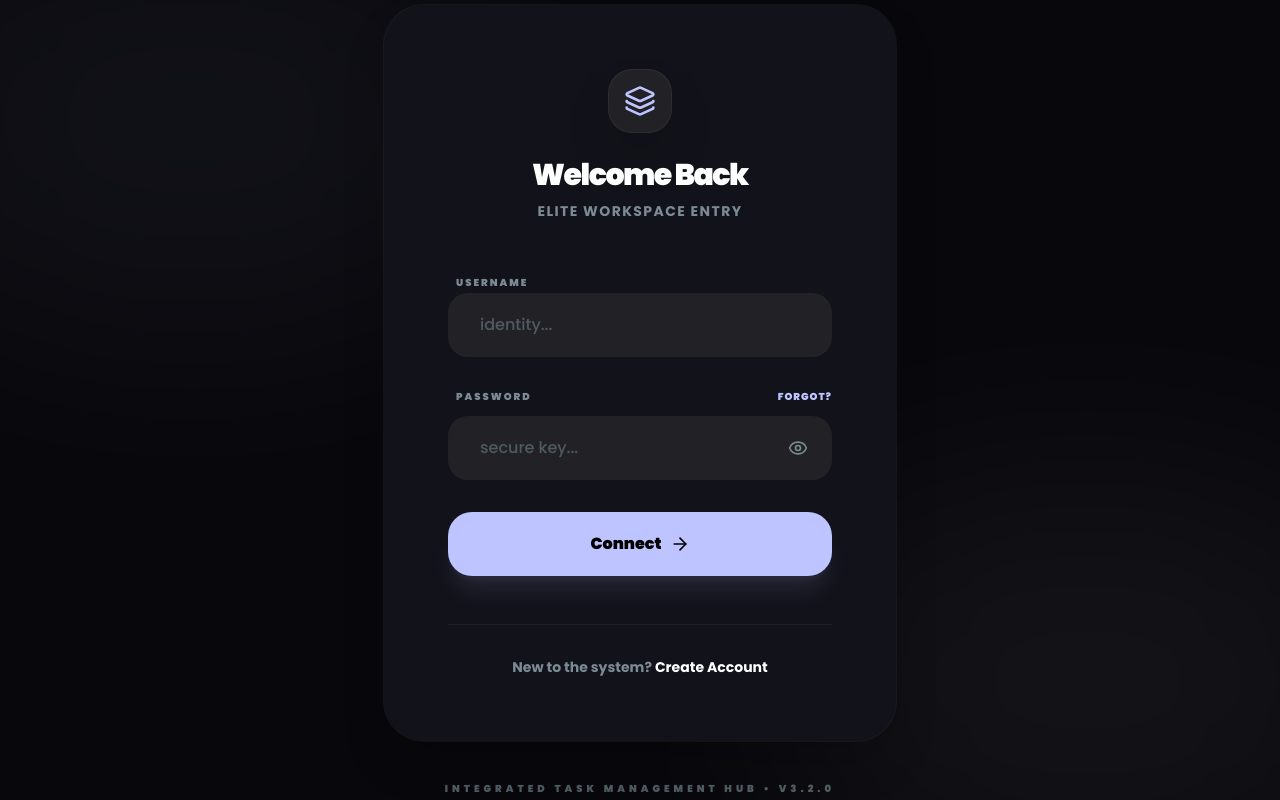
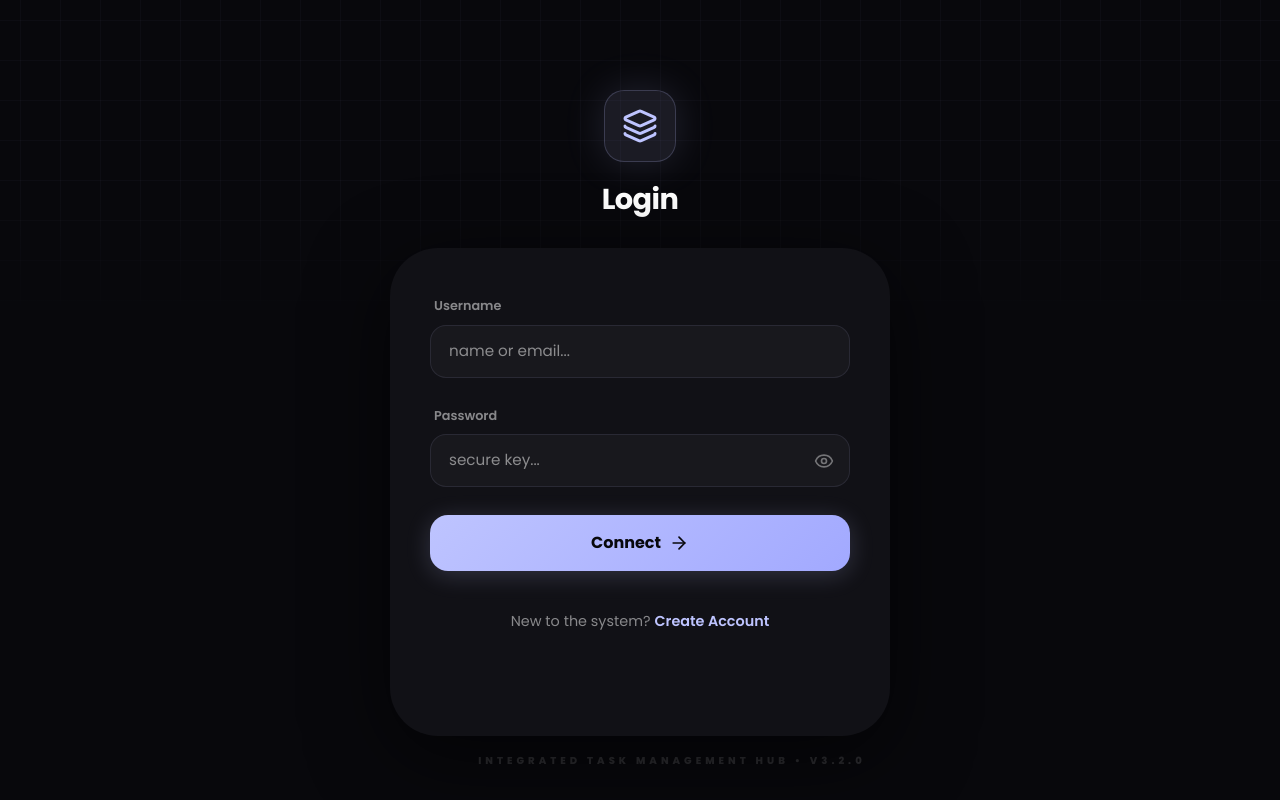
Before and after one commit to riteshkumarlenka2005/TaskManager-JAVA-, a React (Vite) app in the folder client/: page /login in a window 1280 px wide. Built offline with nearby package versions, Linux system fonts and the light colour scheme.

Commit message:
style: finalize auth redesign with curved header, purple theme and system metadata

```diff
--- a/client/src/pages/LoginPage.tsx
+++ b/client/src/pages/LoginPage.tsx
@@ -3,6 +3,7 @@ import { Link, useNavigate } from 'react-router-dom';
 import { motion, AnimatePresence } from 'framer-motion';
 import { useAuth } from '../context/AuthContext';
 import { Layers, Eye, EyeOff, ArrowRight, Loader2 } from 'lucide-react';
+import './auth.css';
 
 const LoginPage: React.FC = () => {
   const { login, loading } = useAuth();
@@ -25,73 +26,81 @@ const LoginPage: React.FC = () => {
   };
 
   return (
-    <div className="min-h-screen bg-[#08080c] text-white flex items-center justify-center relative overflow-hidden px-4 font-['Poppins']">
-      {/* Background Decorative Elements */}
-      <div className="absolute top-[-10%] left-[-10%] w-1/2 h-1/2 bg-[#BEC4FF]/5 rounded-full blur-[120px] pointer-events-none" />
-      <div className="absolute bottom-[-10%] right-[-10%] w-1/2 h-1/2 bg-white/5 rounded-full blur-[120px] pointer-events-none" />
+    <div className="auth-container">
+      <div className="auth-grid-bg" />
 
+      {/* Top Header */}
+      <motion.header
+        className="auth-header"
+        initial={{ opacity: 0, y: -20 }}
+        animate={{ opacity: 1, y: 0 }}
+        transition={{ duration: 0.6 }}
+      >
+        <div className="auth-logo-box">
+          <Layers className="w-9 h-9" />
+        </div>
+        <motion.h2
+          initial={{ opacity: 0 }}
+          animate={{ opacity: 1 }}
+          transition={{ delay: 0.3 }}
+        >
+          Login
+        </motion.h2>
+      </motion.header>
+
+      {/* Main Body */}
       <motion.div
-        initial={{ opacity: 0, scale: 0.95 }}
-        animate={{ opacity: 1, scale: 1 }}
-        transition={{ duration: 0.6 }}
-        className="w-full max-w-lg"
+        className="auth-body-wrapper"
+        initial={{ opacity: 0, y: 40 }}
+        animate={{ opacity: 1, y: 0 }}
+        transition={{ duration: 0.7, delay: 0.2 }}
       >
-        <div className="bg-[#12121a] rounded-[40px] p-10 md:p-16 shadow-2xl ring-1 ring-white/5 relative overflow-hidden">
-          {/* Brand Icon */}
-          <div className="flex flex-col items-center mb-12">
-            <div className="w-16 h-16 rounded-[24px] bg-[#222226] flex items-center justify-center border border-white/5 shadow-2xl mb-6">
-              <Layers className="w-8 h-8 text-[#BEC4FF]" />
-            </div>
-            <h1 className="text-3xl font-black tracking-tighter mb-2">Welcome Back</h1>
-            <p className="text-[#7C8B93] font-bold text-sm tracking-widest uppercase">Elite Workspace Entry</p>
-          </div>
-
+        <div className="auth-body">
           <AnimatePresence>
             {error && (
               <motion.div
-                initial={{ opacity: 0, y: -10 }}
-                animate={{ opacity: 1, y: 0 }}
-                exit={{ opacity: 0, y: -10 }}
-                className="mb-8 p-4 rounded-2xl bg-red-500/10 border border-red-500/20 text-red-400 text-sm font-bold text-center"
+                initial={{ opacity: 0, height: 0 }}
+                animate={{ opacity: 1, height: 'auto' }}
+                exit={{ opacity: 0, height: 0 }}
+                className="w-full mb-6 p-4 rounded-xl bg-red-500/10 border border-red-500/20 text-red-400 text-sm text-center"
               >
                 {error}
               </motion.div>
             )}
           </AnimatePresence>
 
-          <form onSubmit={handleSubmit} className="space-y-8">
-            <div className="space-y-3">
-              <label className="text-[10px] font-black uppercase tracking-[0.2em] text-[#7C8B93] ml-2">Username</label>
+          <form onSubmit={handleSubmit} className="auth-form">
+            <div className="auth-input-group">
+              <label className="auth-label">Username</label>
+              <div className="auth-input-wrapper">
                 <input
                   type="text"
                   value={username}
                   onChange={(e) => setUsername(e.target.value)}
-                className="w-full bg-[#222226] border-none rounded-[20px] py-5 px-8 text-white focus:ring-2 focus:ring-[#BEC4FF] transition-all placeholder:text-[#4F5B62] font-medium"
-                placeholder="identity..."
+                  className="auth-input"
+                  placeholder="name or email..."
                   required
                 />
               </div>
+            </div>
 
-            <div className="space-y-3">
-              <div className="flex justify-between items-center ml-2">
-                <label className="text-[10px] font-black uppercase tracking-[0.2em] text-[#7C8B93]">Password</label>
-                <a href="#" className="text-[10px] font-black text-[#BEC4FF] uppercase tracking-widest hover:opacity-80 transition-opacity">Forgot?</a>
-              </div>
-              <div className="relative">
+            <div className="auth-input-group">
+              <label className="auth-label">Password</label>
+              <div className="auth-input-wrapper">
                 <input
                   type={showPassword ? 'text' : 'password'}
                   value={password}
                   onChange={(e) => setPassword(e.target.value)}
-                  className="w-full bg-[#222226] border-none rounded-[20px] py-5 px-8 text-white focus:ring-2 focus:ring-[#BEC4FF] transition-all placeholder:text-[#4F5B62] font-medium pr-16"
+                  className="auth-input"
                   placeholder="secure key..."
                   required
                 />
                 <button
                   type="button"
                   onClick={() => setShowPassword(!showPassword)}
-                  className="absolute right-6 top-1/2 -translate-y-1/2 text-[#7C8B93] hover:text-white transition-colors"
+                  className="auth-toggle-pass"
                 >
-                  {showPassword ? <EyeOff className="w-5 h-5" /> : <Eye className="w-5 h-5" />}
+                  {showPassword ? <EyeOff size={20} /> : <Eye size={20} />}
                 </button>
               </div>
             </div>
@@ -99,33 +108,28 @@ const LoginPage: React.FC = () => {
             <button
               type="submit"
               disabled={loading}
-              className="w-full bg-[#BEC4FF] hover:bg-[#D6DAFF] text-black font-black py-5 rounded-[24px] transition-all shadow-xl shadow-[#BEC4FF]/10 flex items-center justify-center gap-2 group h-16"
+              className="auth-btn-primary"
             >
               {loading ? (
                 <Loader2 className="w-6 h-6 animate-spin" />
               ) : (
                 <>
-                  Connect <ArrowRight className="w-5 h-5 group-hover:translate-x-1 transition-transform" />
+                  Connect <ArrowRight size={20} />
                 </>
               )}
             </button>
           </form>
 
-          <div className="mt-12 text-center pt-8 border-t border-white/5">
-            <p className="text-[#7C8B93] text-sm font-bold">
-              New to the system?{' '}
-              <Link to="/register" className="text-white hover:text-[#BEC4FF] transition-colors">
-                Create Account
-              </Link>
+          <footer className="auth-footer">
+            <p>
+              New to the system?
+              <Link to="/register">Create Account</Link>
             </p>
-          </div>
-        </div>
-
-        {/* System Info */}
-        <div className="mt-10 text-center">
-            <p className="text-[#4F5B62] text-[10px] font-black uppercase tracking-[0.4em]">Integrated Task Management Hub • v3.2.0</p>
+          </footer>
         </div>
       </motion.div>
+
+      <p className="auth-system-info">Integrated Task Management Hub • v3.2.0</p>
     </div>
   );
 };
--- a/client/src/pages/RegisterPage.tsx
+++ b/client/src/pages/RegisterPage.tsx
@@ -3,6 +3,7 @@ import { Link, useNavigate } from 'react-router-dom';
 import { motion, AnimatePresence } from 'framer-motion';
 import { useAuth } from '../context/AuthContext';
 import { Layers, Eye, EyeOff, UserPlus, Loader2 } from 'lucide-react';
+import './auth.css';
 
 const RegisterPage: React.FC = () => {
   const { register, loading } = useAuth();
@@ -34,116 +35,124 @@ const RegisterPage: React.FC = () => {
   };
 
   return (
-    <div className="min-h-screen bg-[#08080c] text-white flex items-center justify-center relative overflow-hidden px-4 font-['Poppins']">
-      {/* Background Decorative Elements */}
-      <div className="absolute top-[-10%] right-[-10%] w-1/2 h-1/2 bg-[#BEC4FF]/5 rounded-full blur-[120px] pointer-events-none" />
-      <div className="absolute bottom-[-10%] left-[-10%] w-1/2 h-1/2 bg-white/5 rounded-full blur-[120px] pointer-events-none" />
+    <div className="auth-container">
+      <div className="auth-grid-bg" />
 
+      {/* Top Header */}
+      <motion.header
+        className="auth-header"
+        initial={{ opacity: 0, y: -20 }}
+        animate={{ opacity: 1, y: 0 }}
+        transition={{ duration: 0.6 }}
+      >
+        <div className="auth-logo-box">
+          <Layers className="w-9 h-9" />
+        </div>
+        <motion.h2
+          initial={{ opacity: 0 }}
+          animate={{ opacity: 1 }}
+          transition={{ delay: 0.3 }}
+        >
+          Sign Up
+        </motion.h2>
+      </motion.header>
+
+      {/* Main Body */}
       <motion.div
-        initial={{ opacity: 0, scale: 0.95 }}
-        animate={{ opacity: 1, scale: 1 }}
-        transition={{ duration: 0.6 }}
-        className="w-full max-w-lg"
+        className="auth-body-wrapper"
+        initial={{ opacity: 0, y: 40 }}
+        animate={{ opacity: 1, y: 0 }}
+        transition={{ duration: 0.7, delay: 0.2 }}
       >
-        <div className="bg-[#12121a] rounded-[40px] p-10 md:p-16 shadow-2xl ring-1 ring-white/5 relative overflow-hidden">
-          {/* Brand Icon */}
-          <div className="flex flex-col items-center mb-10">
-            <div className="w-16 h-16 rounded-[24px] bg-[#222226] flex items-center justify-center border border-white/5 shadow-2xl mb-6">
-              <Layers className="w-8 h-8 text-[#BEC4FF]" />
-            </div>
-            <h1 className="text-3xl font-black tracking-tighter mb-2">Create Workspace</h1>
-            <p className="text-[#7C8B93] font-bold text-sm tracking-widest uppercase">Start Your Elite Journey</p>
-          </div>
-
+        <div className="auth-body">
           <AnimatePresence>
             {error && (
               <motion.div
-                initial={{ opacity: 0, y: -10 }}
-                animate={{ opacity: 1, y: 0 }}
-                exit={{ opacity: 0, y: -10 }}
-                className="mb-8 p-4 rounded-2xl bg-red-500/10 border border-red-500/20 text-red-400 text-sm font-bold text-center"
+                initial={{ opacity: 0, height: 0 }}
+                animate={{ opacity: 1, height: 'auto' }}
+                exit={{ opacity: 0, height: 0 }}
+                className="w-full mb-6 p-4 rounded-xl bg-red-500/10 border border-red-500/20 text-red-300 text-sm text-center"
               >
                 {error}
               </motion.div>
             )}
           </AnimatePresence>
 
-          <form onSubmit={handleSubmit} className="space-y-6">
-            <div className="space-y-3">
-              <label className="text-[10px] font-black uppercase tracking-[0.2em] text-[#7C8B93] ml-2">Username</label>
+          <form onSubmit={handleSubmit} className="auth-form">
+            <div className="auth-input-group">
+              <label className="auth-label">Username</label>
+              <div className="auth-input-wrapper">
                 <input
                   type="text"
                   value={username}
                   onChange={(e) => setUsername(e.target.value)}
-                className="w-full bg-[#222226] border-none rounded-[20px] py-5 px-8 text-white focus:ring-2 focus:ring-[#BEC4FF] transition-all placeholder:text-[#4F5B62] font-medium"
+                  className="auth-input"
                   placeholder="choose identity..."
                   required
                 />
               </div>
+            </div>
 
-            <div className="space-y-3">
-              <label className="text-[10px] font-black uppercase tracking-[0.2em] text-[#7C8B93] ml-2">Password</label>
-              <div className="relative">
+            <div className="auth-input-group">
+              <label className="auth-label">Password</label>
+              <div className="auth-input-wrapper">
                 <input
                   type={showPassword ? 'text' : 'password'}
                   value={password}
                   onChange={(e) => setPassword(e.target.value)}
-                  className="w-full bg-[#222226] border-none rounded-[20px] py-5 px-8 text-white focus:ring-2 focus:ring-[#BEC4FF] transition-all placeholder:text-[#4F5B62] font-medium pr-16"
+                  className="auth-input"
                   placeholder="create secret key..."
                   required
                 />
                 <button
                   type="button"
                   onClick={() => setShowPassword(!showPassword)}
-                  className="absolute right-6 top-1/2 -translate-y-1/2 text-[#7C8B93] hover:text-white transition-colors"
+                  className="auth-toggle-pass"
                 >
-                  {showPassword ? <EyeOff className="w-5 h-5" /> : <Eye className="w-5 h-5" />}
+                  {showPassword ? <EyeOff size={20} /> : <Eye size={20} />}
                 </button>
               </div>
             </div>
 
-            <div className="space-y-3">
-              <label className="text-[10px] font-black uppercase tracking-[0.2em] text-[#7C8B93] ml-2">Confirm Identity Key</label>
+            <div className="auth-input-group">
+              <label className="auth-label">Confirm Password</label>
+              <div className="auth-input-wrapper">
                 <input
                   type="password"
                   value={confirmPassword}
                   onChange={(e) => setConfirmPassword(e.target.value)}
-                className="w-full bg-[#222226] border-none rounded-[20px] py-5 px-8 text-white focus:ring-2 focus:ring-[#BEC4FF] transition-all placeholder:text-[#4F5B62] font-medium"
+                  className="auth-input"
                   placeholder="re-enter key..."
                   required
                 />
+              </div>
             </div>
 
             <button
               type="submit"
               disabled={loading}
-              className="w-full bg-[#BEC4FF] hover:bg-[#D6DAFF] text-black font-black py-5 rounded-[24px] transition-all shadow-xl shadow-[#BEC4FF]/10 flex items-center justify-center gap-2 group h-16 mt-4"
+              className="auth-btn-primary"
             >
               {loading ? (
                 <Loader2 className="w-6 h-6 animate-spin" />
               ) : (
                 <>
-                  Initialize Account <UserPlus className="w-5 h-5 group-hover:scale-110 transition-transform" />
+                  Initialize Account <UserPlus size={20} />
                 </>
               )}
             </button>
           </form>
 
-          <div className="mt-12 text-center pt-8 border-t border-white/5">
-            <p className="text-[#7C8B93] text-sm font-bold">
-              Already have an account?{' '}
-              <Link to="/login" className="text-white hover:text-[#BEC4FF] transition-colors">
-                Sign In
-              </Link>
+          <footer className="auth-footer">
+            <p>
+              Already have an account?
+              <Link to="/login">Sign In</Link>
             </p>
-          </div>
-        </div>
-
-        {/* System Info */}
-        <div className="mt-10 text-center">
-            <p className="text-[#4F5B62] text-[10px] font-black uppercase tracking-[0.4em]">Integrated Task Management Hub • v3.2.0</p>
+          </footer>
         </div>
       </motion.div>
+
+      <p className="auth-system-info">Integrated Task Management Hub • v3.2.0</p>
     </div>
   );
 };
--- /dev/null
+++ b/client/src/pages/auth.css
@@ -0,0 +1,227 @@
+/* ═══ AUTHENTICATION PAGES STYLES ═══ */
+
+.auth-container {
+  min-height: 100vh;
+  background: #08080c;
+  color: #fff;
+  font-family: 'Poppins', sans-serif;
+  display: flex;
+  flex-direction: column;
+  position: relative;
+  overflow: hidden;
+}
+
+/* ── Grid Background ── */
+.auth-grid-bg {
+  position: absolute;
+  top: 0;
+  left: 0;
+  width: 100%;
+  height: 40vh;
+  background-image:
+    linear-gradient(rgba(190, 196, 255, 0.05) 1px, transparent 1px),
+    linear-gradient(90deg, rgba(190, 196, 255, 0.05) 1px, transparent 1px);
+  background-size: 40px 40px;
+  background-position: center center;
+  opacity: 0.6;
+  mask-image: linear-gradient(to bottom, black 60%, transparent);
+  -webkit-mask-image: linear-gradient(to bottom, black 60%, transparent);
+}
+
+/* ── Header Wrapper ── */
+.auth-header {
+  height: 35vh;
+  display: flex;
+  flex-direction: column;
+  align-items: center;
+  justify-content: center;
+  position: relative;
+  z-index: 10;
+  padding-bottom: 2rem;
+}
+
+.auth-logo-box {
+  width: 72px;
+  height: 72px;
+  background: rgba(190, 196, 255, 0.1);
+  border: 1px solid rgba(190, 196, 255, 0.2);
+  border-radius: 20px;
+  display: flex;
+  align-items: center;
+  justify-content: center;
+  color: #BEC4FF;
+  box-shadow: 0 0 40px rgba(190, 196, 255, 0.15);
+  margin-bottom: 1rem;
+}
+
+.auth-header h2 {
+  font-size: 1.8rem;
+  font-weight: 700;
+  letter-spacing: -0.02em;
+}
+
+/* ── Body Container (The Curve) ── */
+.auth-body {
+  flex: 1;
+  background: #111116; /* Slightly lighter than pure black */
+  border-radius: 48px 48px 0 0;
+  padding: 3rem 2rem;
+  position: relative;
+  z-index: 20;
+  box-shadow: 0 -20px 60px rgba(0, 0, 0, 0.5);
+  display: flex;
+  flex-direction: column;
+  align-items: center;
+  /* Add a subtle curve overlap using a pseudo-element if needed,
+     but 48px radius already creates the premium look shown in the image */
+}
+
+/* Overlaying the header slightly */
+.auth-body-wrapper {
+  margin-top: -4rem;
+  flex: 1;
+  width: 100%;
+  display: flex;
+  flex-direction: column;
+}
+
+/* ── Form Styling ── */
+.auth-form {
+  width: 100%;
+  max-width: 420px;
+  margin: 0 auto;
+}
+
+.auth-input-group {
+  margin-bottom: 1.75rem;
+}
+
+.auth-label {
+  display: block;
+  font-size: 0.8rem;
+  font-weight: 600;
+  color: rgba(255, 255, 255, 0.5);
+  margin-bottom: 0.6rem;
+  margin-left: 4px;
+}
+
+.auth-input-wrapper {
+  position: relative;
+}
+
+.auth-input {
+  width: 100%;
+  background: rgba(255, 255, 255, 0.03);
+  border: 1px solid rgba(190, 196, 255, 0.1);
+  border-radius: 16px;
+  padding: 14px 18px;
+  color: #fff;
+  font-size: 0.95rem;
+  transition: all 0.25s ease;
+}
+
+.auth-input:focus {
+  outline: none;
+  background: rgba(190, 196, 255, 0.05);
+  border-color: rgba(190, 196, 255, 0.4);
+  box-shadow: 0 0 15px rgba(190, 196, 255, 0.1);
+}
+
+.auth-toggle-pass {
+  position: absolute;
+  right: 16px;
+  top: 50%;
+  transform: translateY(-50%);
+  color: rgba(255, 255, 255, 0.4);
+  background: none;
+  border: none;
+  cursor: pointer;
+  display: flex;
+  align-items: center;
+}
+
+/* ── Primary Button ── */
+.auth-btn-primary {
+  width: 100%;
+  padding: 16px;
+  margin-top: 1rem;
+  border-radius: 18px;
+  background: linear-gradient(135deg, #BEC4FF, #a2a9ff);
+  color: #08080c;
+  font-weight: 700;
+  font-size: 1rem;
+  border: none;
+  cursor: pointer;
+  transition: all 0.25s cubic-bezier(0.4, 0, 0.2, 1);
+  display: flex;
+  align-items: center;
+  justify-content: center;
+  gap: 8px;
+  box-shadow: 0 4px 24px rgba(190, 196, 255, 0.2);
+}
+
+.auth-btn-primary:disabled {
+  opacity: 0.6;
+  cursor: not-allowed;
+}
+
+.auth-btn-primary:not(:disabled):hover {
+  transform: translateY(-2px);
+  box-shadow: 0 8px 32px rgba(190, 196, 255, 0.4);
+}
+
+/* ── Footer Links ── */
+.auth-footer {
+  margin-top: 2.5rem;
+  text-align: center;
+  font-size: 0.9rem;
+  color: rgba(255, 255, 255, 0.5);
+}
+
+.auth-footer a {
+  color: #BEC4FF;
+  text-decoration: none;
+  font-weight: 600;
+  margin-left: 4px;
+}
+
+.auth-footer a:hover {
+  text-decoration: underline;
+}
+
+/* ── Mobile & Desktop Tweaks ── */
+.auth-system-info {
+  position: absolute;
+  bottom: 1.5rem;
+  width: 100%;
+  text-align: center;
+  font-size: 10px;
+  font-weight: 800;
+  text-transform: uppercase;
+  letter-spacing: 0.4em;
+  color: rgba(255, 255, 255, 0.15);
+  pointer-events: none;
+  z-index: 5;
+}
+
+@media (min-width: 768px) {
+  .auth-body-wrapper {
+    max-width: 500px;
+    margin: -4rem auto 0;
+  }
+
+  .auth-body {
+    border-radius: 48px;
+    margin-bottom: 2rem;
+    box-shadow: 0 20px 80px rgba(0, 0, 0, 0.6);
+  }
+
+  .auth-container {
+    justify-content: center;
+    padding: 2rem;
+  }
+
+  .auth-system-info {
+    bottom: 2rem;
+  }
+}
```
Lines whose indentation alone changed are shown as unchanged.
